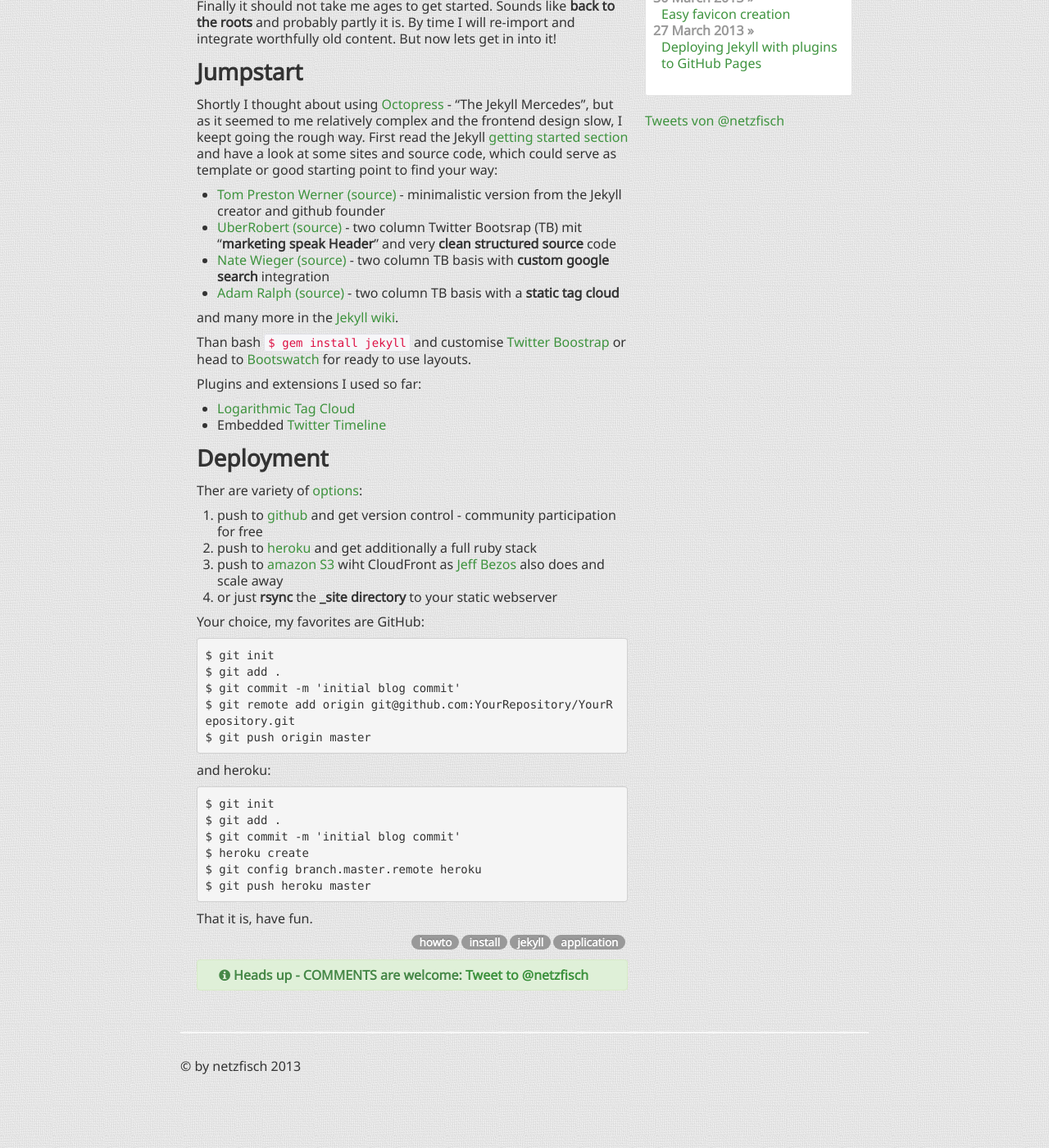
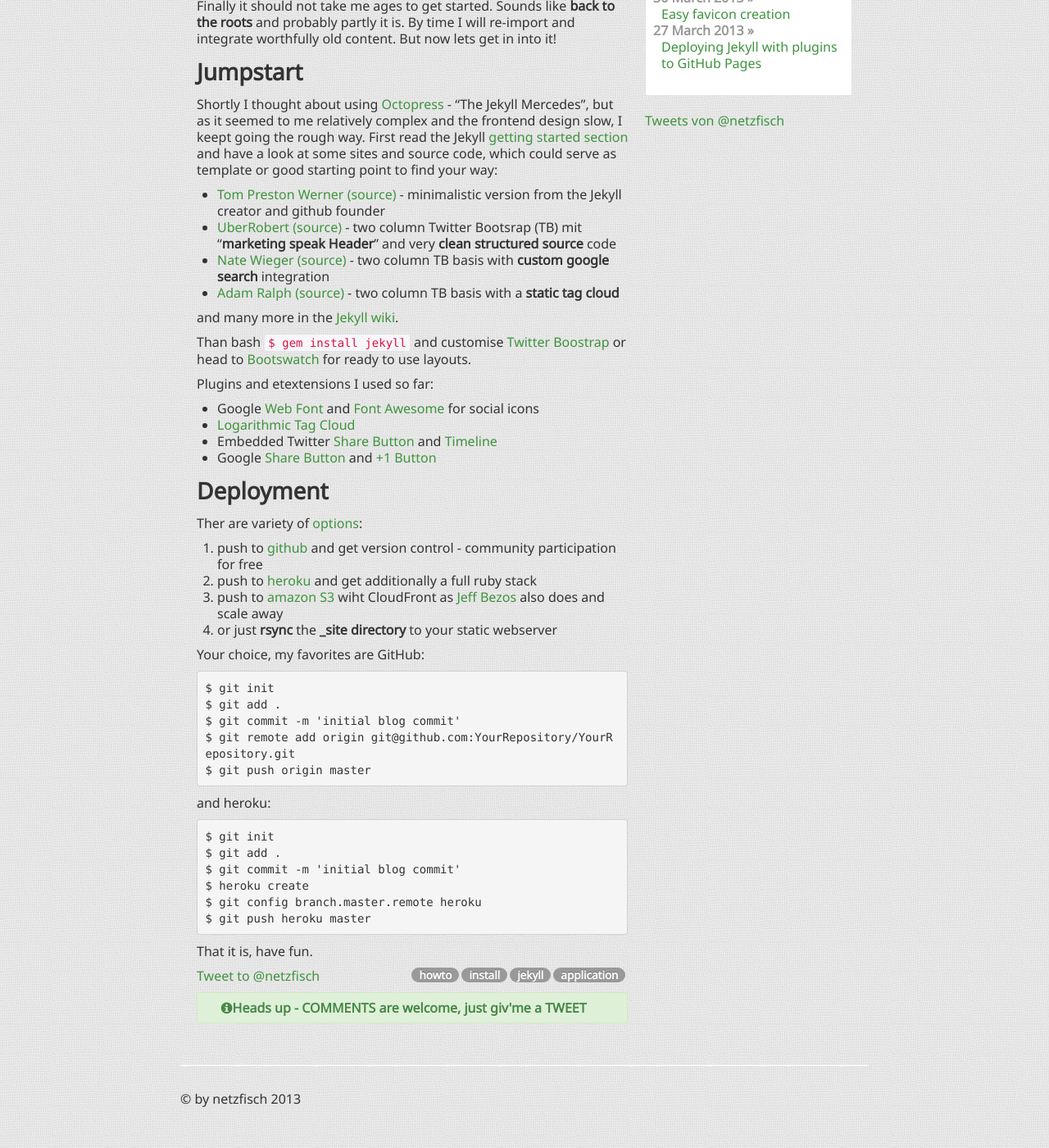
Before and after one commit to netzfisch/netzfisch.github.io, a Jekyll site: the page built from _posts/2013-03-24-jekyll-jumpstart.md, in a window 1280 px wide and 1400 px high, scrolled down 715 px. Shown: the whole window at 82% size. Built offline with Jekyll 4.4.1, drawn with Linux system fonts in a browser that asks for light colours; Markdown is read by kramdown in place of the engine named in the settings; comment, search, counter and statistics services are not loaded.

Commit message:
another post

```diff
--- a/_layouts/post.html
+++ b/_layouts/post.html
@@ -13,6 +13,25 @@
     {{ content }}
   </div>
 
+  <div class="social_sharing pull-left">
+    <a href="https://twitter.com/intent/tweet?screen_name=netzfisch&text={{ page.title post.url }}" class="twitter-mention-button" data-size="large" data-related="netzfisch" data-dnt="true">Tweet to @netzfisch</a>
+    <script>!function(d,s,id){var js,fjs=d.getElementsByTagName(s)[0];if(!d.getElementById(id)){js=d.createElement(s);js.id=id;js.src="//platform.twitter.com/widgets.js";fjs.parentNode.insertBefore(js,fjs);}}(document,"script","twitter-wjs");</script>
+
+    <!-- Place this tag where you want the share button to render. -->
+    <div class="g-plus" data-action="share" data-annotation="none"></div>
+    <!-- Place this tag where you want the +1 button to render. -->
+    <div class="g-plusone"></div>
+
+    <!-- Place this tag after the last share tag. -->
+    <script type="text/javascript">
+      (function() {
+	var po = document.createElement('script'); po.type = 'text/javascript'; po.async = true;
+	po.src = 'https://apis.google.com/js/plusone.js';
+	var s = document.getElementsByTagName('script')[0]; s.parentNode.insertBefore(po, s);
+	})();
+    </script>
+  </div>
+
   <div class="post_tags">
     {% for tag in page.tags %}
       <a href="/tags.html#{{ tag }}" rel="tag" class="badge">{{ tag }}</a>
@@ -22,11 +41,6 @@
   <br class="clearfix" />
 
   <div class="alert alert-success text-center">
-    <strong>
-      <i class="icon-info-sign"></i>
-      Heads up - COMMENTS are welcome:
-      <a href="https://twitter.com/intent/tweet?screen_name=netzfisch&text={{ page.title post.url }}" class="twitter-mention-button" data-size="large" data-related="netzfisch" data-dnt="true">Tweet to @netzfisch</a>
-      <script>!function(d,s,id){var js,fjs=d.getElementsByTagName(s)[0];if(!d.getElementById(id)){js=d.createElement(s);js.id=id;js.src="//platform.twitter.com/widgets.js";fjs.parentNode.insertBefore(js,fjs);}}(document,"script","twitter-wjs");</script>
-    </strong>
+    <strong><i class="icon-info-sign"></i>Heads up - COMMENTS are welcome, just giv'me a TWEET</strong>
   </div>
 </div>
--- a/_posts/2013-03-24-jekyll-jumpstart.md
+++ b/_posts/2013-03-24-jekyll-jumpstart.md
@@ -36,10 +36,12 @@
 
 Than bash `$ gem install jekyll` and customise [Twitter Boostrap](http://get.bootstrap.com/) or head to [Bootswatch](http://bootswatch.com/) for ready to use layouts.
 
-Plugins and extensions I used so far:
+Plugins and etextensions I used so far:
 
+* Google [Web Font](http://www.google.com/fonts/) and [Font Awesome](http://fortawesome.github.com/Font-Awesome/) for social icons
 * [Logarithmic Tag Cloud](https://gist.github.com/yeban/2290195)
-* Embedded [Twitter Timeline](https://dev.twitter.com/docs/embedded-timelines/)
+* Embedded Twitter [Share Button](https://twitter.com/about/resources/buttons) and [Timeline](https://dev.twitter.com/docs/embedded-timelines/)
+* Google [Share Button](https://developers.google.com/+/web/share/) and [+1 Button](https://developers.google.com/+/web/+1button/)
 
 ### Deployment
 
```
